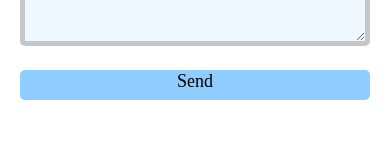
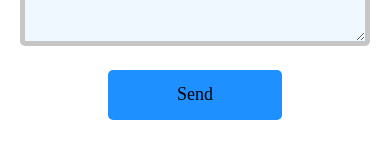
Before and after one commit to jacjanowski/gokul-wholesale, a React (Create React App) app: page / in a window 390 px wide. Shown: the part 1886-2033 px from the top of the page. Built offline with nearby package versions, Linux system fonts and the light colour scheme; a web font is replaced by a local one.

Commit message:
button fix

```diff
--- a/src/Components/Email.css
+++ b/src/Components/Email.css
@@ -35,6 +35,7 @@ input,
   -o-transition: box-shadow 0.3s ease-in-out;
   transition: box-shadow 0.3s ease-in-out;
   transition: 0.3s;
+  background-color: dodgerblue;
 }
 input:hover,
 #textarea:hover,
@@ -163,11 +164,10 @@ input[type="submit"]:hover {
     margin-bottom: 30px;
   }
   input[type="submit"] {
-    background-color: rgb(143, 204, 255);
+    background-color: dodgerblue;
     color: #000;
-    width: 100%;
-    height: 30px;
-    padding-bottom: 20px;
+    width: 50%;
+
   }
   #textarea {
     height: 100px;
```
